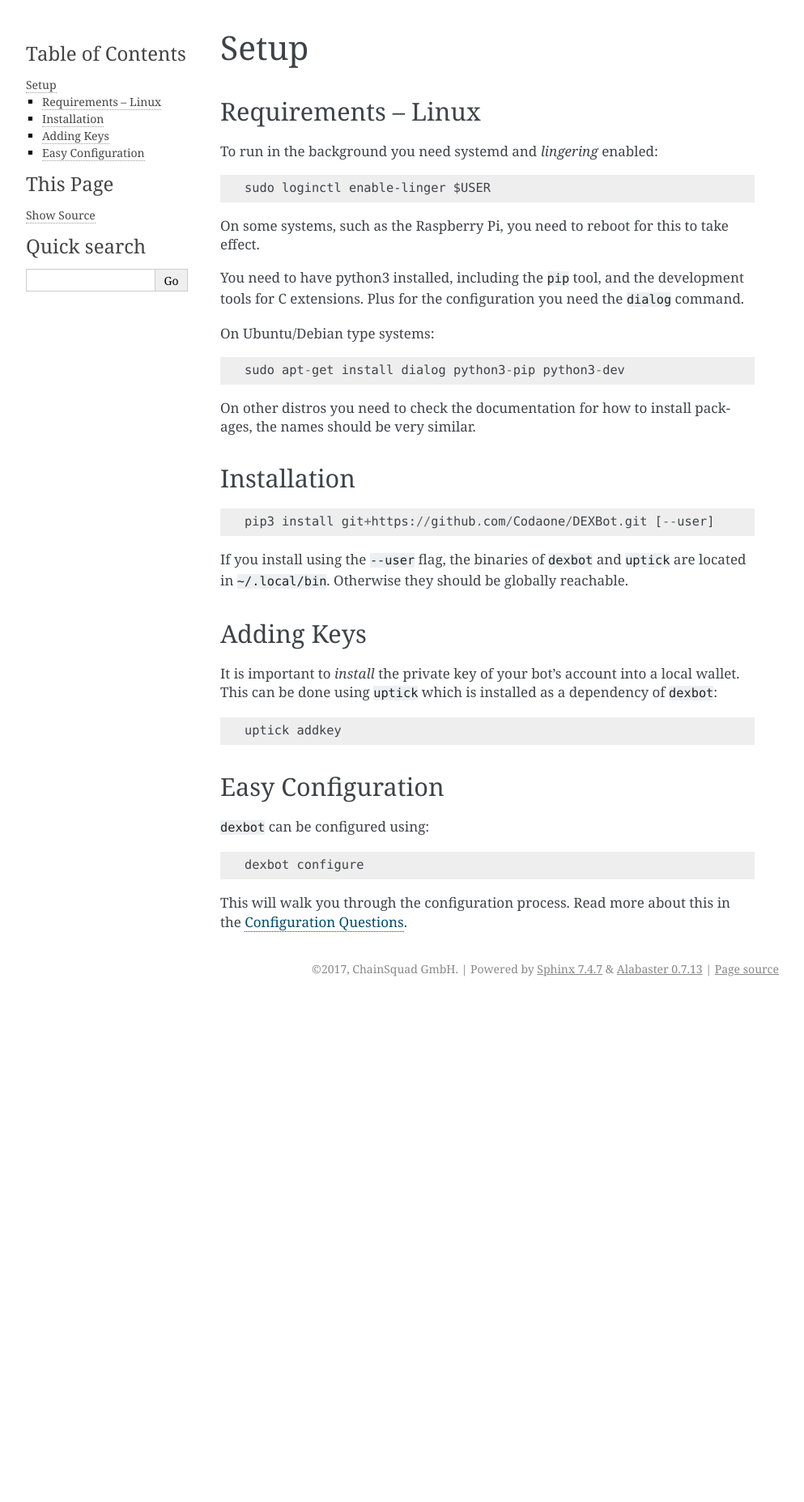
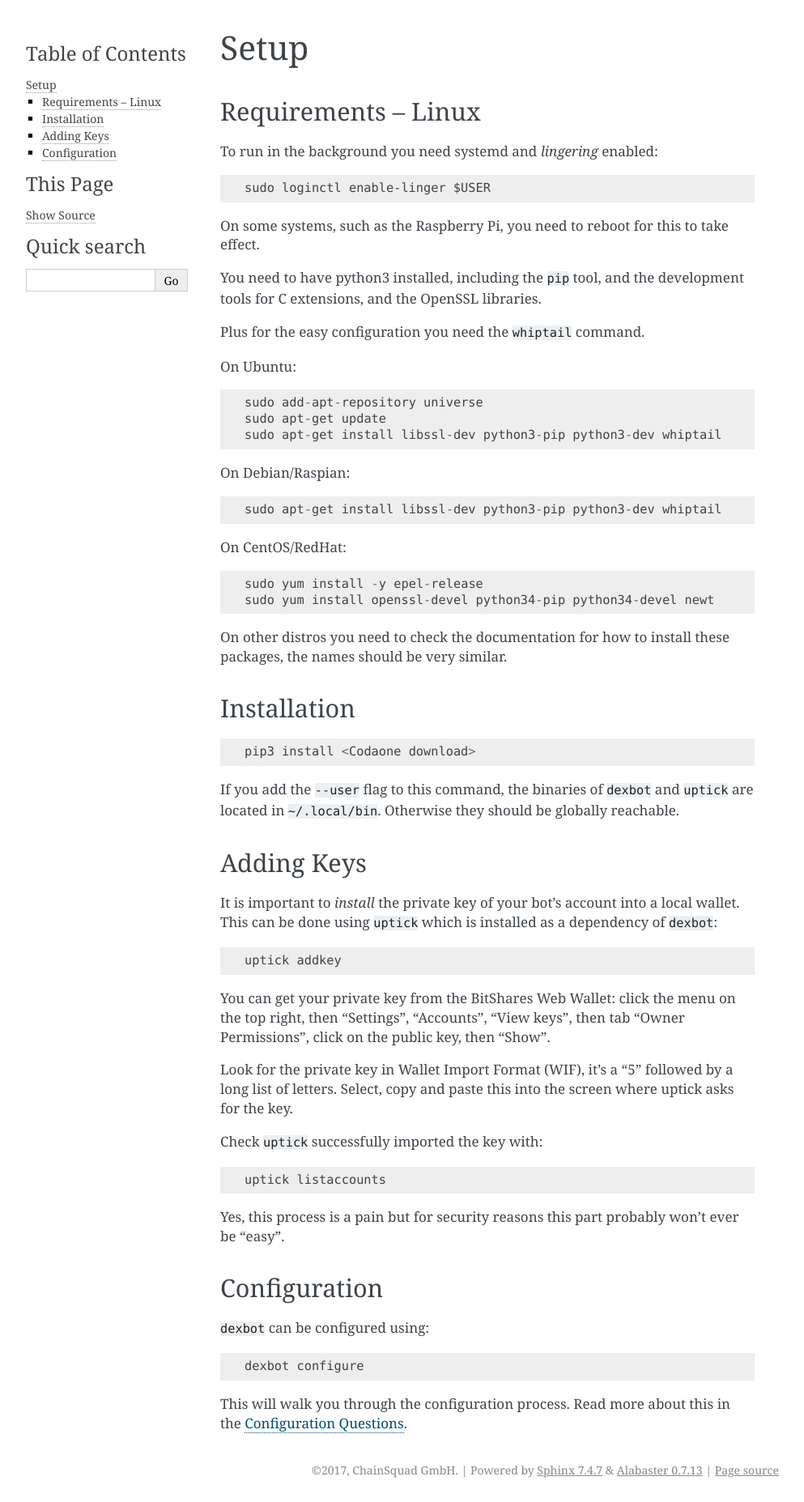
Before and after one commit to xeroc/stakemachine, a Sphinx documentation site: the page built from docs/setup.rst, in a window 1280 px wide. Shown: the whole page at 81% size, without its empty margins (148-1141 px from the left). Built offline with Sphinx 7.4.7, drawn with Linux system fonts in a browser that asks for light colours; before the commit the page ends 1236 px from its top, so only the background shows below that.

Commit message:
documentation changes for easyconfig

```diff
--- a/docs/setup.rst
+++ b/docs/setup.rst
@@ -11,24 +11,36 @@ To run in the background you need systemd and *lingering* enabled::
 
 On some systems, such as the Raspberry Pi, you need to reboot for this to take effect.
 
-You need to have python3 installed, including the ``pip`` tool, and the development tools for C extensions.
-Plus for the configuration you need the ``dialog`` command.
+You need to have python3 installed, including the ``pip`` tool, and the development tools for C extensions, and
+the OpenSSL libraries.
 
-On Ubuntu/Debian type systems::
+Plus for the easy configuration you need the ``whiptail`` command.
 
-   sudo apt-get install dialog python3-pip python3-dev
+On Ubuntu::
 
+   sudo add-apt-repository universe
+   sudo apt-get update
+   sudo apt-get install libssl-dev python3-pip python3-dev whiptail
 
-On other distros you need to check the documentation for how to install packages, the names should be very similar.
+On Debian/Raspian::
+
+   sudo apt-get install libssl-dev python3-pip python3-dev whiptail
+
+On CentOS/RedHat::
+
+   sudo yum install -y epel-release
+   sudo yum install openssl-devel python34-pip python34-devel newt
+
+On other distros you need to check the documentation for how to install these packages, the names should be very similar.
 
 Installation
 ------------
 
 ::
 
-   pip3 install git+https://github.com/Codaone/DEXBot.git [--user]
+   pip3 install <Codaone download>
 
-If you install using the ``--user`` flag, the binaries of
+If you add the ``--user`` flag to this command, the binaries of
 ``dexbot`` and ``uptick`` are located in ``~/.local/bin``.
 Otherwise they should be globally reachable.
 
@@ -41,12 +53,26 @@ bot's account into a local wallet. This can be done using
 
    uptick addkey
 
-Easy Configuration
-------------------
+You can get your private key from the BitShares Web Wallet: click the menu on the top right,
+then "Settings", "Accounts", "View keys", then tab "Owner Permissions", click
+on the public key, then "Show".
+
+Look for the private key in Wallet Import Format (WIF), it's a "5" followed
+by a long list of letters. Select, copy and paste this into the screen
+where uptick asks for the key.
+
+Check ``uptick`` successfully imported the key with::
+
+   uptick listaccounts
+
+Yes, this process is a pain but for security reasons this part probably won't ever be "easy".
+
+Configuration
+-------------
 
 ``dexbot`` can be configured using::
 
-    dexbot configure
+  dexbot configure
 
 This will walk you through the configuration process.
 Read more about this in the :doc:`configuration`.
```
Also changed, not shown: docs/configuration.rst (+35 -24 lines).
